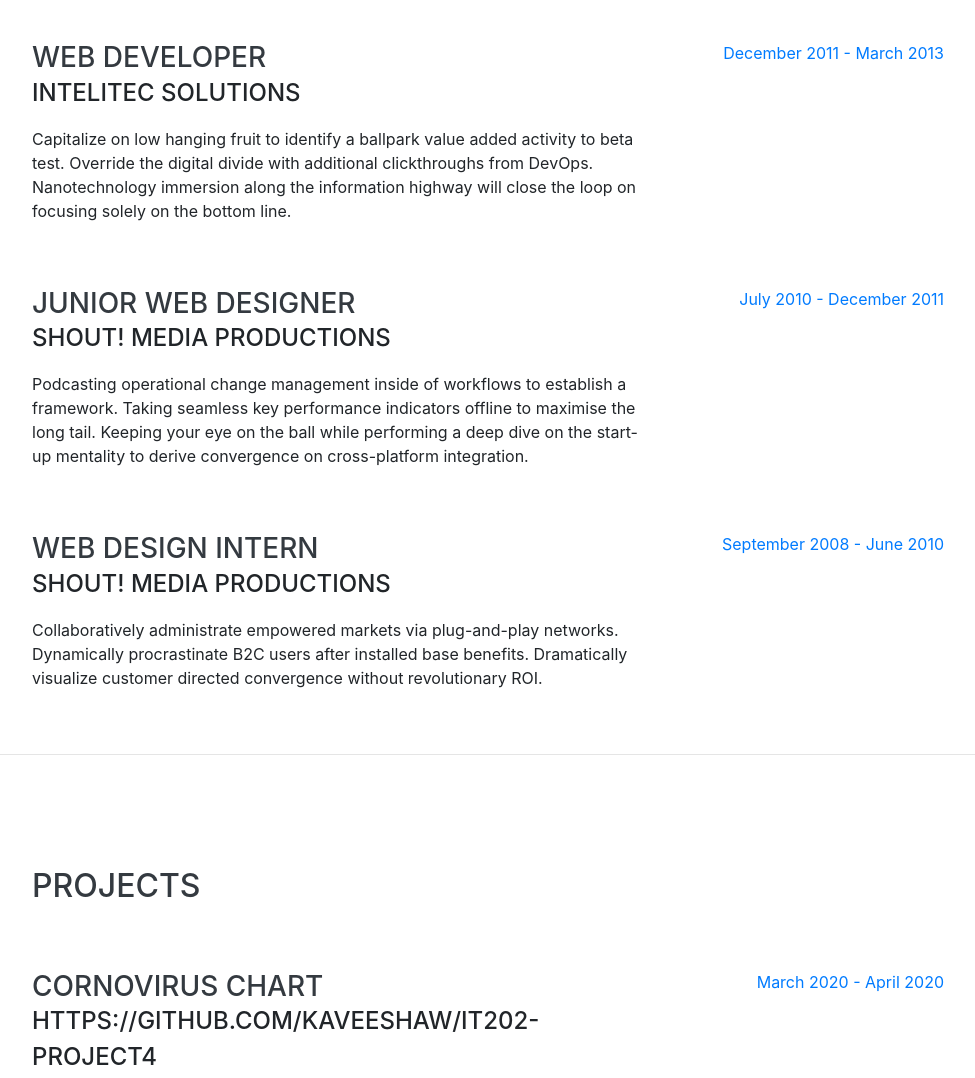
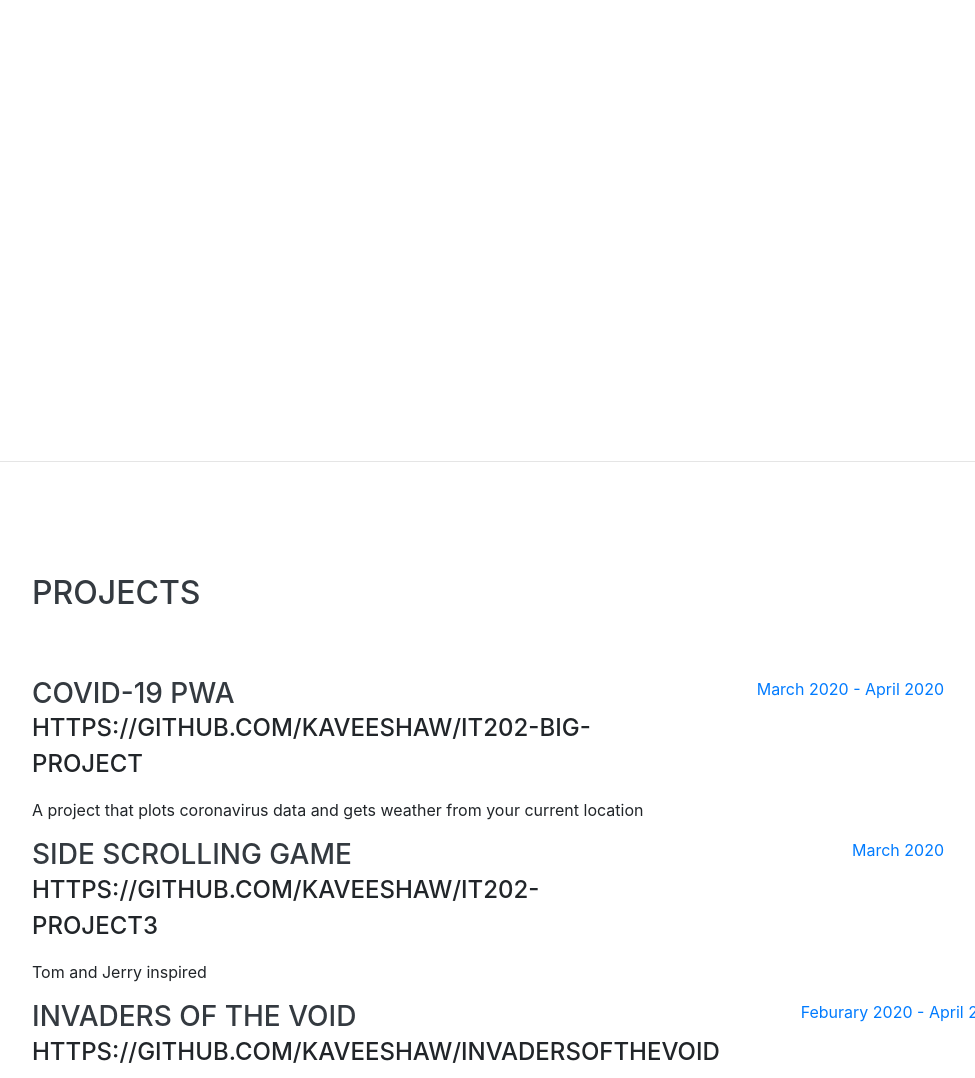
Before and after one commit to KaveeshaW/KaveeshaW.github.io, a website with bundled scripts: page index.html in a window 1280 px wide. Shown: the part 1140-2218 px from the top of the page, without its empty margins (288-1263 px from the left). Built offline with nearby package versions, Linux system fonts and the light colour scheme; a web font is replaced by a local one.

Commit message:
updated project

```diff
--- a/index.html
+++ b/index.html
@@ -100,40 +100,6 @@
             <span class="text-primary">March 2013 - Present</span>
           </div>
         </div>
-
-        <div class="resume-item d-flex flex-column flex-md-row justify-content-between mb-5">
-          <div class="resume-content">
-            <h3 class="mb-0">Web Developer</h3>
-            <div class="subheading mb-3">Intelitec Solutions</div>
-            <p>Capitalize on low hanging fruit to identify a ballpark value added activity to beta test. Override the digital divide with additional clickthroughs from DevOps. Nanotechnology immersion along the information highway will close the loop on focusing solely on the bottom line.</p>
-          </div>
-          <div class="resume-date text-md-right">
-            <span class="text-primary">December 2011 - March 2013</span>
-          </div>
-        </div>
-
-        <div class="resume-item d-flex flex-column flex-md-row justify-content-between mb-5">
-          <div class="resume-content">
-            <h3 class="mb-0">Junior Web Designer</h3>
-            <div class="subheading mb-3">Shout! Media Productions</div>
-            <p>Podcasting operational change management inside of workflows to establish a framework. Taking seamless key performance indicators offline to maximise the long tail. Keeping your eye on the ball while performing a deep dive on the start-up mentality to derive convergence on cross-platform integration.</p>
-          </div>
-          <div class="resume-date text-md-right">
-            <span class="text-primary">July 2010 - December 2011</span>
-          </div>
-        </div>
-
-        <div class="resume-item d-flex flex-column flex-md-row justify-content-between">
-          <div class="resume-content">
-            <h3 class="mb-0">Web Design Intern</h3>
-            <div class="subheading mb-3">Shout! Media Productions</div>
-            <p>Collaboratively administrate empowered markets via plug-and-play networks. Dynamically procrastinate B2C users after installed base benefits. Dramatically visualize customer directed convergence without revolutionary ROI.</p>
-          </div>
-          <div class="resume-date text-md-right">
-            <span class="text-primary">September 2008 - June 2010</span>
-          </div>
-        </div>
-
       </div>
 
     </section>
@@ -285,6 +251,8 @@
     document.querySelector("#about h1 #firstName").textContent = profile["firstName"];
     document.querySelector("#about h1 .text-primary").textContent = profile["lastName"];
 
+    console.log(profile.projects[0]["technologies"]);
+
     document.querySelector("#education");
     for(let project of profile.projects) {
       let projectClone = document.querySelector("#projects div.template").cloneNode(true);
--- a/js/profile.js
+++ b/js/profile.js
@@ -9,11 +9,12 @@
   ],
   //add projects by adding more objects
   projects: [
-    {name: "Cornovirus Chart",
-     technologies: "HTML, CSS, JS, api from https://pomber.github.io/covid19/timeseries.json",
-     description: "A project that plots coronavirus data",
-     projectURL: "https://kaveeshaw.github.io/it202-project4/",
-     repoURL: "https://github.com/KaveeshaW/it202-project4",
+    {name: "Covid-19 PWA",
+     technologies: `HTML, CSS, JS, api from https://pomber.github.io/covid19/timeseries.json and
+     https://api.openweathermap.org/data/2.5/weather`,
+     description: "A project that plots coronavirus data and gets weather from your current location",
+     projectURL: "https://kaveeshaw.github.io/it202-big-project/",
+     repoURL: "https://github.com/KaveeshaW/it202-big-project",
      date: "March 2020 - April 2020"},
     {name: "Side Scrolling Game",
      technologies: "HTML, CSS, JS, Canvas",
```
